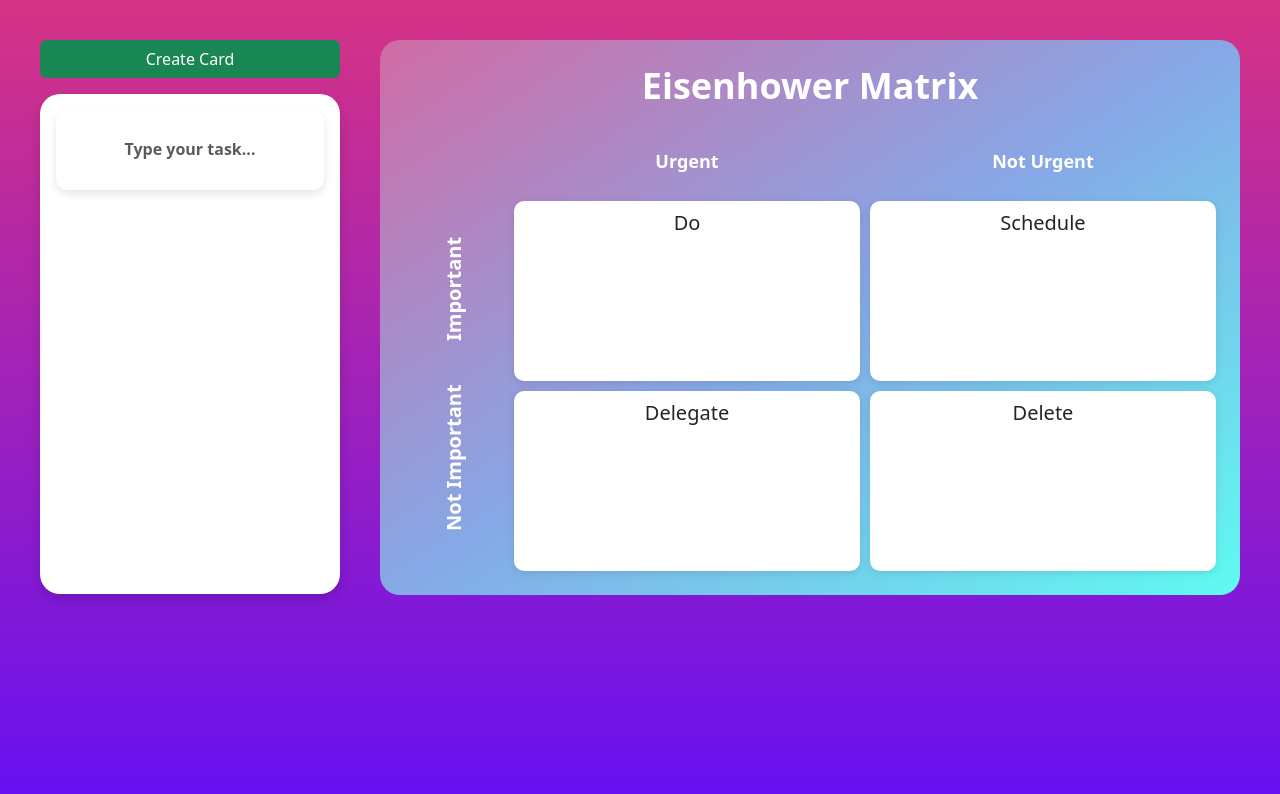
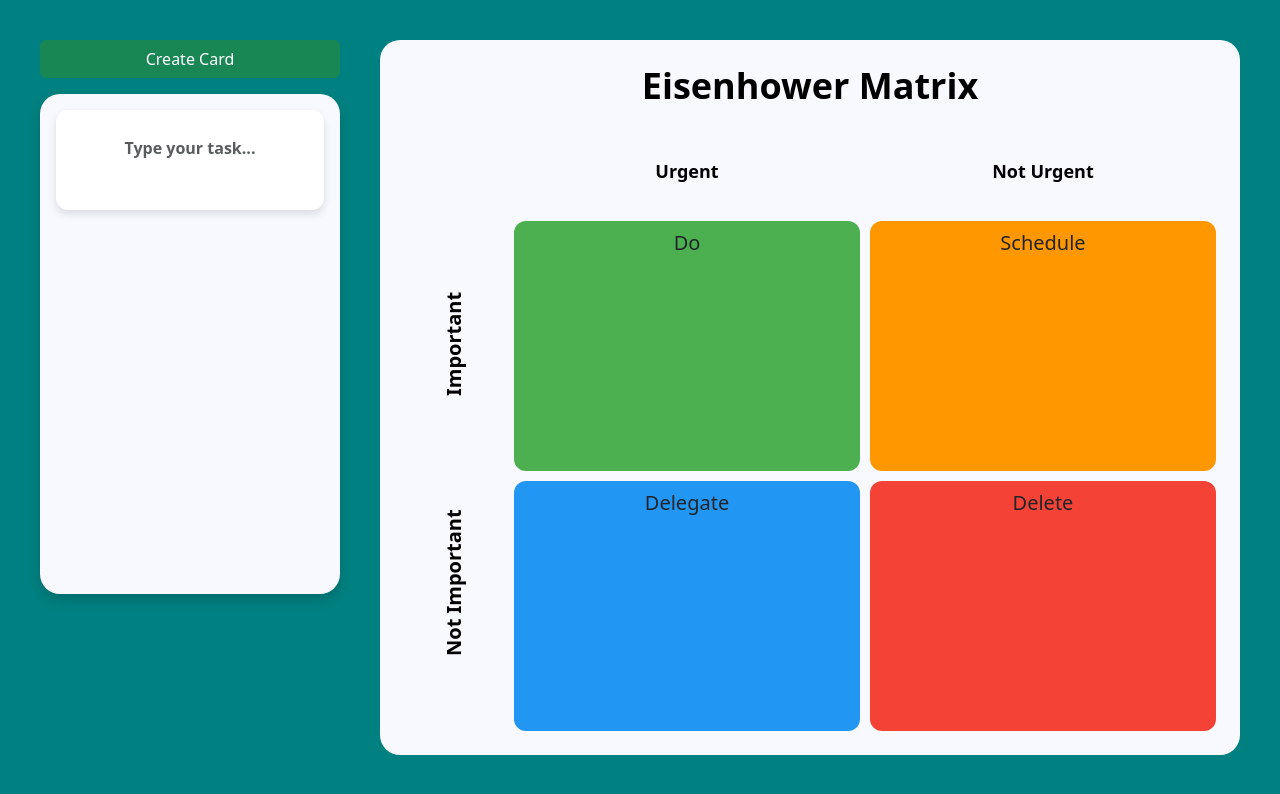
Before and after one commit to NavidNikoo/StudySkills, a React (Create React App) app: page / in a window 1280 px wide. Both pictures are taken after a click on the button "Create Card". Shown: the top 794 px of the page. Built offline with nearby package versions, Linux system fonts and the light colour scheme.

Commit message:
Polished Eisenhower 2.0

```diff
--- a/package.json
+++ b/package.json
@@ -3,6 +3,9 @@
   "version": "0.1.0",
   "private": true,
   "dependencies": {
+    "@emotion/react": "^11.14.0",
+    "@emotion/styled": "^11.14.0",
+    "@mui/material": "^7.0.2",
     "@testing-library/dom": "^10.4.0",
     "@testing-library/jest-dom": "^6.6.3",
     "@testing-library/react": "^16.3.0",
@@ -11,6 +14,7 @@
     "react": "^19.1.0",
     "react-bootstrap": "^2.10.9",
     "react-dom": "^19.1.0",
+    "react-icons": "^5.5.0",
     "react-scripts": "5.0.1",
     "web-vitals": "^2.1.4"
   },
--- /dev/null
+++ b/src/components/EisenhowerMatrix/ConfirmModal.css
@@ -0,0 +1,45 @@
+.modal-overlay {
+    position: fixed;
+    top: 0;
+    left: 0;
+    width: 100%;
+    height: 100%;
+    background: rgba(0, 0, 0, 0.5); /* dim background */
+    display: flex;
+    justify-content: center;
+    align-items: center;
+    z-index: 1000;
+}
+
+.modal-content {
+    background: white;
+    padding: 30px;
+    border-radius: 10px;
+    text-align: center;
+    box-shadow: 0px 4px 12px rgba(0, 0, 0, 0.2);
+    width: 300px;
+}
+
+.modal-buttons {
+    display: flex;
+    justify-content: space-around;
+    margin-top: 20px;
+}
+
+.cancel-btn, .confirm-btn {
+    padding: 10px 20px;
+    border: none;
+    border-radius: 5px;
+    font-weight: bold;
+    cursor: pointer;
+}
+
+.cancel-btn {
+    background-color: #ccc;
+    color: black;
+}
+
+.confirm-btn {
+    background-color: #e53935;
+    color: white;
+}
--- /dev/null
+++ b/src/components/EisenhowerMatrix/ConfirmModal.js
@@ -0,0 +1,18 @@
+import React from 'react';
+import './ConfirmModal.css';
+
+function ConfirmModal({ message, onConfirm, onCancel }) {
+    return (
+        <div className="modal-overlay">
+            <div className="modal-content">
+                <p>{message}</p>
+                <div className="modal-buttons">
+                    <button className="cancel-btn" onClick={onCancel}>Cancel</button>
+                    <button className="confirm-btn" onClick={onConfirm}>Delete</button>
+                </div>
+            </div>
+        </div>
+    );
+}
+
+export default ConfirmModal;
--- a/src/components/EisenhowerMatrix/EisenhowerMatrix.css
+++ b/src/components/EisenhowerMatrix/EisenhowerMatrix.css
@@ -1,5 +1,7 @@
 .outer-container {
+    background-color: teal;
     padding: 40px;
+    min-height: 100vh;
 }
 
 .flex-container {
@@ -19,7 +21,7 @@
 }
 
 .task-pool-sidebar {
-    background-color: white;
+    background-color: ghostwhite;
     border-radius: 20px;
     box-shadow: 0 6px 12px rgba(0,0,0,0.15);
     min-height: 500px;
@@ -27,14 +29,14 @@
 }
 
 .matrix-container {
-    background: linear-gradient(to bottom right, #d16ba5, #86a8e7, #5ffbf1);
+    background: ghostwhite;
     border-radius: 20px;
     min-height: 500px;
     padding: 30px;
 }
 
 .matrix-header {
-    color: white;
+    color: black;
     font-weight: bold;
     text-align: center;
     font-size: 36px;
@@ -103,7 +105,7 @@
     width: 50%;
     font-weight: bold;
     font-size: 18px;
-    color: white;
+    color: black;
 }
 
 .matrix-label-vertical {
@@ -112,7 +114,7 @@
     text-orientation: upright;
     font-weight: bold;
     font-size: 18px;
-    color: white;
+    color: black;
     margin-right: 10px;
 }
 
@@ -128,7 +130,7 @@
 .matrix-layout {
     display: grid;
     grid-template-columns: 100px 1fr 1fr;
-    grid-template-rows: 60px 1fr 1fr;
+    grid-template-rows: 80px 1fr 1fr;
     gap: 10px;
     align-items: center;
     text-align: center;
@@ -137,7 +139,7 @@
 .top-label {
     font-weight: bold;
     font-size: 18px;
-    color: white;
+    color: black;
 }
 
 .side-label {
@@ -145,20 +147,41 @@
     transform-origin: center center;
     font-weight: bold;
     font-size: 20px;
-    color: white;
+    color: black;
     white-space: nowrap;
     text-align: center;
 }
 
-.matrix-layout .quadrant {
+
+.quadrant:hover {
+    transform: scale(1.05);
+    box-shadow: 0 8px 16px rgba(0, 0, 0, 0.2);
+}
+
+
+.quadrant {
+    min-height: 250px; /* before maybe 180px? */
+    min-width: 250px;  /* increase width */
     background: white;
-    border-radius: 10px;
+    border-radius: 12px;
     padding: 10px;
-    min-width: 250px;
-    min-height: 180px;
-    box-shadow: 0 2px 8px rgba(0, 0, 0, 0.1);
-    display: flex;
-    flex-direction: column;
-    align-items: center;
-    justify-content: flex-start;
+    position: relative;
+    overflow-y: auto; /* If cards overflow */
 }
+
+
+.do-quadrant {
+    background-color: #4CAF50; /* nice green */
+}
+
+.schedule-quadrant {
+    background-color: #FF9800; /* nice orange */
+}
+
+.delegate-quadrant {
+    background-color: #2196F3; /* nice blue */
+}
+
+.delete-quadrant {
+    background-color: #F44336; /* nice red */
+}
--- a/src/components/EisenhowerMatrix/EisenhowerMatrix.js
+++ b/src/components/EisenhowerMatrix/EisenhowerMatrix.js
@@ -2,6 +2,7 @@ import React, { useState } from "react";
 import TaskPool from "./TaskPool";
 import Quadrant from "./Quadrant";
 import './EisenhowerMatrix.css';
+import FlashCard from './FlashCard';
 
 function EisenhowerMatrix() {
     const [taskPool, setTaskPool] = useState([]);
@@ -25,33 +26,70 @@ function EisenhowerMatrix() {
                 card.id === id ? { ...card, text: newText } : card
             )
         );
+        setTasks(prev => {
+            const updatedTasks = { ...prev };
+            for (const key in updatedTasks) {
+                updatedTasks[key] = updatedTasks[key].map(card =>
+                    card.id === id ? { ...card, text: newText } : card
+                );
+            }
+            return updatedTasks;
+        });
     };
 
-    const handleDragStart = (e, id) => {
+    const handleDragStart = (e, id, source) => {
         e.dataTransfer.setData("cardId", id);
+        e.dataTransfer.setData("source", source);
     };
 
-    const handleDrop = (e, quadrant) => {
+    const handleDrop = (e, target) => {
         const cardId = e.dataTransfer.getData("cardId");
-        const draggedCard = taskPool.find(card => card.id.toString() === cardId);
+        const source = e.dataTransfer.getData("source");
 
-        if (!draggedCard) return;
+        if (!cardId) return;  // <- 💥 prevent dropping nothing
 
-        setTasks(prev => ({
-            ...prev,
-            [quadrant]: [...prev[quadrant], draggedCard]
-        }));
+        let draggedCard = null;
 
-        setTaskPool(prev => prev.filter(card => card.id.toString() !== cardId));
+        if (source === "taskPool") {
+            draggedCard = taskPool.find(card => card.id.toString() === cardId);
+            if (!draggedCard) return;
+            setTaskPool(prev => prev.filter(card => card.id.toString() !== cardId));
+        } else if (source) {
+            draggedCard = tasks[source]?.find(card => card.id.toString() === cardId);
+            if (!draggedCard) return;
+            setTasks(prev => ({
+                ...prev,
+                [source]: prev[source].filter(card => card.id.toString() !== cardId)
+            }));
+        } else {
+            console.error("No source found while dropping card!");
+            return;
+        }
+
+        if (target === "taskPool") {
+            setTaskPool(prev => [...prev, draggedCard]);
+        } else {
+            setTasks(prev => ({
+                ...prev,
+                [target]: [...prev[target], draggedCard]
+            }));
+        }
     };
+
 
     const allowDrop = (e) => {
         e.preventDefault();
     };
 
+    const handleDeleteCard = (id, quadrant) => {
+        setTasks(prev => ({
+            ...prev,
+            [quadrant]: prev[quadrant].filter(card => card.id !== id)
+        }));
+    };
+
     return (
         <div className="outer-container">
-            {/* Flex container for Cards + Matrix */}
             <div className="flex-container">
                 {/* Left: Card Column */}
                 <div className="card-column">
@@ -62,7 +100,11 @@ function EisenhowerMatrix() {
                     >
                         Create Card
                     </button>
-                    <div className="task-pool-sidebar p-3">
+                    <div
+                        className="task-pool-sidebar p-3"
+                        onDrop={(e) => handleDrop(e, "taskPool")}
+                        onDragOver={allowDrop}
+                    >
                         <TaskPool
                             taskPool={taskPool}
                             updateCardText={updateCardText}
@@ -76,41 +118,52 @@ function EisenhowerMatrix() {
                     <div className="matrix-container p-4">
                         <h2 className="matrix-header mb-4">Eisenhower Matrix</h2>
 
-                        {/* 3x3 Grid Layout */}
                         <div className="matrix-layout">
-                            {/* Top Row */}
-                            <div></div> {/* Empty cell */}
+                            {/* Top Labels */}
+                            <div></div>
                             <div className="top-label">Urgent</div>
                             <div className="top-label">Not Urgent</div>
 
-                            {/* Second Row */}
+                            {/* Quadrants */}
                             <div className="side-label">Important</div>
                             <Quadrant
                                 title="Do"
                                 tasks={tasks.Do}
                                 onDrop={(e) => handleDrop(e, "Do")}
                                 onDragOver={allowDrop}
+                                customClassName="do-quadrant"
+                                handleDragStart={handleDragStart}
+                                updateCardText={updateCardText}
                             />
                             <Quadrant
                                 title="Schedule"
                                 tasks={tasks.Schedule}
                                 onDrop={(e) => handleDrop(e, "Schedule")}
                                 onDragOver={allowDrop}
+                                customClassName="schedule-quadrant"
+                                handleDragStart={handleDragStart}
+                                updateCardText={updateCardText}
                             />
 
-                            {/* Third Row */}
                             <div className="side-label">Not Important</div>
                             <Quadrant
                                 title="Delegate"
                                 tasks={tasks.Delegate}
                                 onDrop={(e) => handleDrop(e, "Delegate")}
                                 onDragOver={allowDrop}
+                                customClassName="delegate-quadrant"
+                                handleDragStart={handleDragStart}
+                                updateCardText={updateCardText}
                             />
                             <Quadrant
                                 title="Delete"
                                 tasks={tasks.Delete}
                                 onDrop={(e) => handleDrop(e, "Delete")}
                                 onDragOver={allowDrop}
+                                customClassName="delete-quadrant"
+                                handleDragStart={handleDragStart}
+                                updateCardText={updateCardText}
+                                handleDeleteCard={handleDeleteCard}
                             />
                         </div>
 
--- /dev/null
+++ b/src/components/EisenhowerMatrix/FlashCard.css
@@ -0,0 +1,84 @@
+/* FlashCard.css */
+.flashcard {
+    background: white;
+    border-radius: 12px;
+    padding: 20px;
+    margin-bottom: 16px;
+    box-shadow: 0 4px 8px rgba(0, 0, 0, 0.12);
+    font-size: 18px;
+    color: #333;
+    display: flex;
+    align-items: flex-start;
+    justify-content: center;
+    transition: transform 0.2s, box-shadow 0.2s;
+    cursor: grab;
+    min-height: 100px; /* <-- makes it bigger by default */
+}
+
+.flashcard:hover {
+    transform: translateY(-3px);
+    box-shadow: 0 6px 12px rgba(0, 0, 0, 0.18);
+}
+
+.flashcard:active {
+    cursor: grabbing;
+}
+
+.flashcard-textarea {
+    border: none;
+    background: transparent;
+    width: 100%;
+    font-size: 18px;
+    color: #333;
+    resize: none; /* no ugly manual resizing */
+    overflow: hidden; /* smooth */
+    outline: none;
+    min-height: 60px;
+    line-height: 1.4;
+}
+
+.trash-section {
+    position: absolute;
+    bottom: 8px;
+    right: 8px;
+}
+
+.trash-button {
+    background: transparent;
+    border: none;
+    cursor: pointer;
+    font-size: 18px;
+}
+
+.confirm-delete-popup {
+    background: white;
+    border: 1px solid gray;
+    padding: 8px;
+    position: absolute;
+    bottom: 0;
+    right: 0;
+    z-index: 10;
+    display: flex;
+    gap: 8px;
+    flex-direction: column;
+    align-items: center;
+}
+
+@keyframes popIn {
+    0% {
+        transform: scale(0.8);
+        opacity: 0;
+    }
+    80% {
+        transform: scale(1.05);
+        opacity: 1;
+    }
+    100% {
+        transform: scale(1);
+    }
+}
+
+.flashcard {
+    /* Existing styles like padding, border-radius, shadow, etc. */
+    animation: popIn 0.3s ease-out;
+}
--- /dev/null
+++ b/src/components/EisenhowerMatrix/FlashCard.js
@@ -0,0 +1,68 @@
+import React, { useState } from "react";
+import ConfirmModal from './ConfirmModal';
+import './FlashCard.css';
+
+function FlashCard({ text, onChange, onDragStart, showDeleteIcon, onDelete }) {
+    const [hovered, setHovered] = useState(false);
+    const [showConfirm, setShowConfirm] = useState(false);
+
+    return (
+        <div
+            className="flashcard"
+            draggable
+            onDragStart={onDragStart}
+            onMouseEnter={() => setHovered(true)}
+            onMouseLeave={() => setHovered(false)}
+            style={{ position: "relative" }}
+        >
+            <textarea
+                className="form-control text-center card-textarea"
+                placeholder="Type your task..."
+                value={text}
+                onChange={onChange}
+                rows={1}
+                style={{
+                    resize: "none",
+                    overflow: "hidden",
+                    minHeight: "50px",
+                }}
+            />
+
+            {/* Trash Icon */}
+            {showDeleteIcon && hovered && (
+                <button
+                    className="trash-icon"
+                    onClick={(e) => {
+                        e.stopPropagation();
+                        setShowConfirm(true);  // open modal
+                    }}
+                    style={{
+                        position: "absolute",
+                        bottom: "5px",
+                        right: "5px",
+                        background: "transparent",
+                        border: "none",
+                        cursor: "pointer",
+                        fontSize: "20px",
+                    }}
+                >
+                    🗑️
+                </button>
+            )}
+
+            {/* Confirm Modal */}
+            {showConfirm && (
+                <ConfirmModal
+                    message="Are you sure you want to delete this task?"
+                    onConfirm={() => {
+                        onDelete();
+                        setShowConfirm(false);
+                    }}
+                    onCancel={() => setShowConfirm(false)}
+                />
+            )}
+        </div>
+    );
+}
+
+export default FlashCard;
--- a/src/components/EisenhowerMatrix/Quadrant.js
+++ b/src/components/EisenhowerMatrix/Quadrant.js
@@ -1,21 +1,26 @@
 import React from "react";
+import FlashCard from './FlashCard';
 
-function Quadrant({ title, tasks, onDrop, onDragOver }) {
+function Quadrant({ title, tasks, onDrop, onDragOver, customClassName, updateCardText, handleDragStart, handleDeleteCard }) {
     return (
         <div
-            className="quadrant"
+            className={`quadrant ${customClassName}`}
             onDrop={onDrop}
             onDragOver={onDragOver}
         >
             <h5>{title}</h5>
             {tasks.map(task => (
-                <div key={task.id} className="task-card">
-                    {task.text}
-                </div>
+                <FlashCard
+                    key={task.id}
+                    text={task.text}
+                    onChange={(e) => updateCardText(task.id, e.target.value)}
+                    onDragStart={(e) => handleDragStart(e, task.id, title)}
+                    showDeleteIcon={title === "Delete"}
+                    onDelete={() => handleDeleteCard(task.id, title)}
+                />
             ))}
         </div>
     );
 }
 
-
 export default Quadrant;
--- a/src/components/EisenhowerMatrix/TaskPool.js
+++ b/src/components/EisenhowerMatrix/TaskPool.js
@@ -1,14 +1,15 @@
 import React from "react";
+import FlashCard from './FlashCard';
 
 function TaskPool({ taskPool, updateCardText, handleDragStart }) {
     return (
         <div className="d-flex flex-column gap-3">
             {taskPool.map((card) => (
-                <div
+                <FlashCard
                     key={card.id}
-                    className="task-item-big"
-                    draggable
-                    onDragStart={(e) => handleDragStart(e, card.id)}
+                    text={card.text}
+                    onChange={(e) => updateCardText(card.id, e.target.value)}
+                    onDragStart={(e) => handleDragStart(e, card.id, "taskPool")}   // ✅ Add "taskPool" here
                 >
                     <textarea
                         className="form-control text-center card-textarea"
@@ -21,7 +22,7 @@ function TaskPool({ taskPool, updateCardText, handleDragStart }) {
                         }}
                         rows={1}
                     />
-                </div>
+                </FlashCard>
             ))}
         </div>
     );
--- a/src/index.css
+++ b/src/index.css
@@ -6,7 +6,7 @@ body {
   -webkit-font-smoothing: antialiased;
   -moz-osx-font-smoothing: grayscale;
   height: 100vh;
-  background: linear-gradient(#d63384, #6610f2);
+  background: yellow;
 }
 
 code {
```
Also changed, not shown: 1 other file (tests, documents, lock files or other folders). Lines whose indentation alone changed are shown as unchanged.
